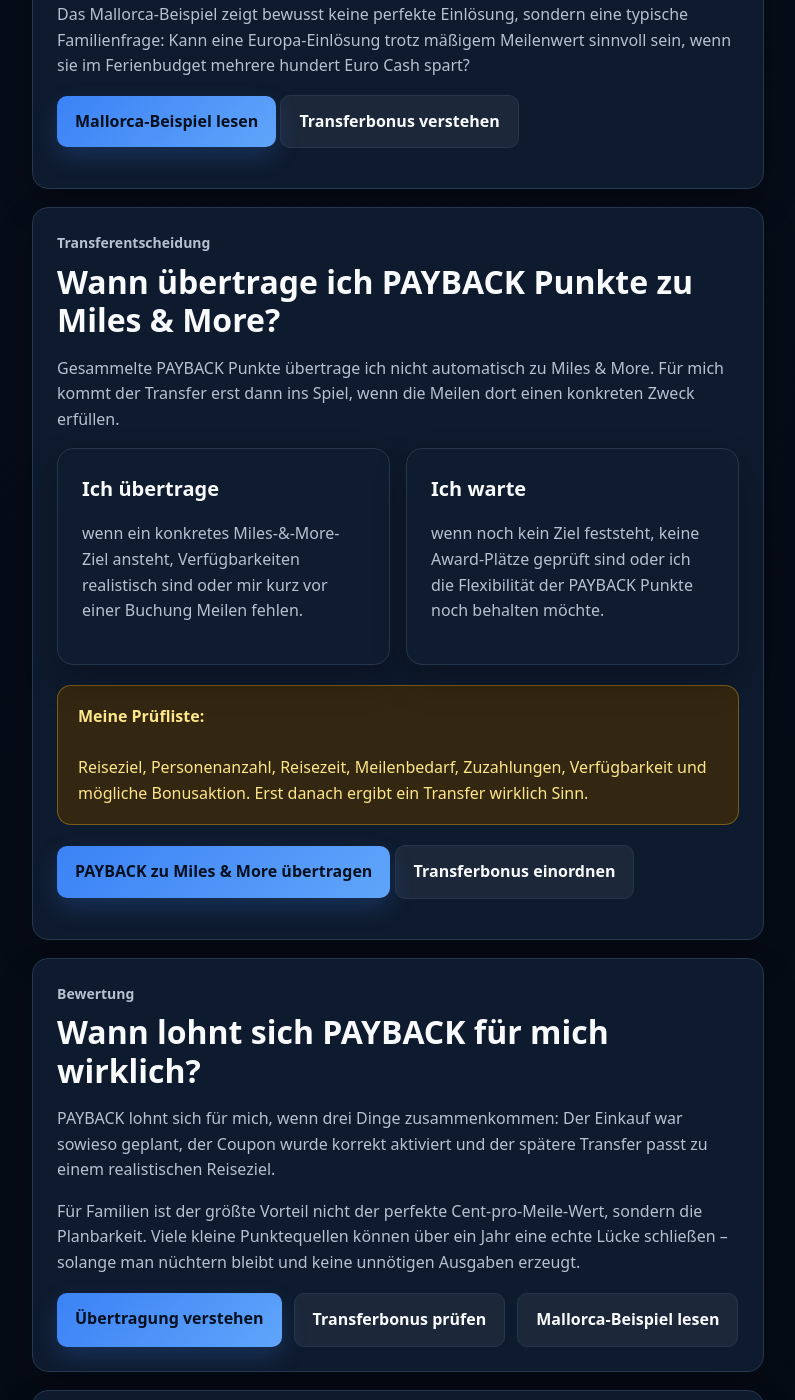
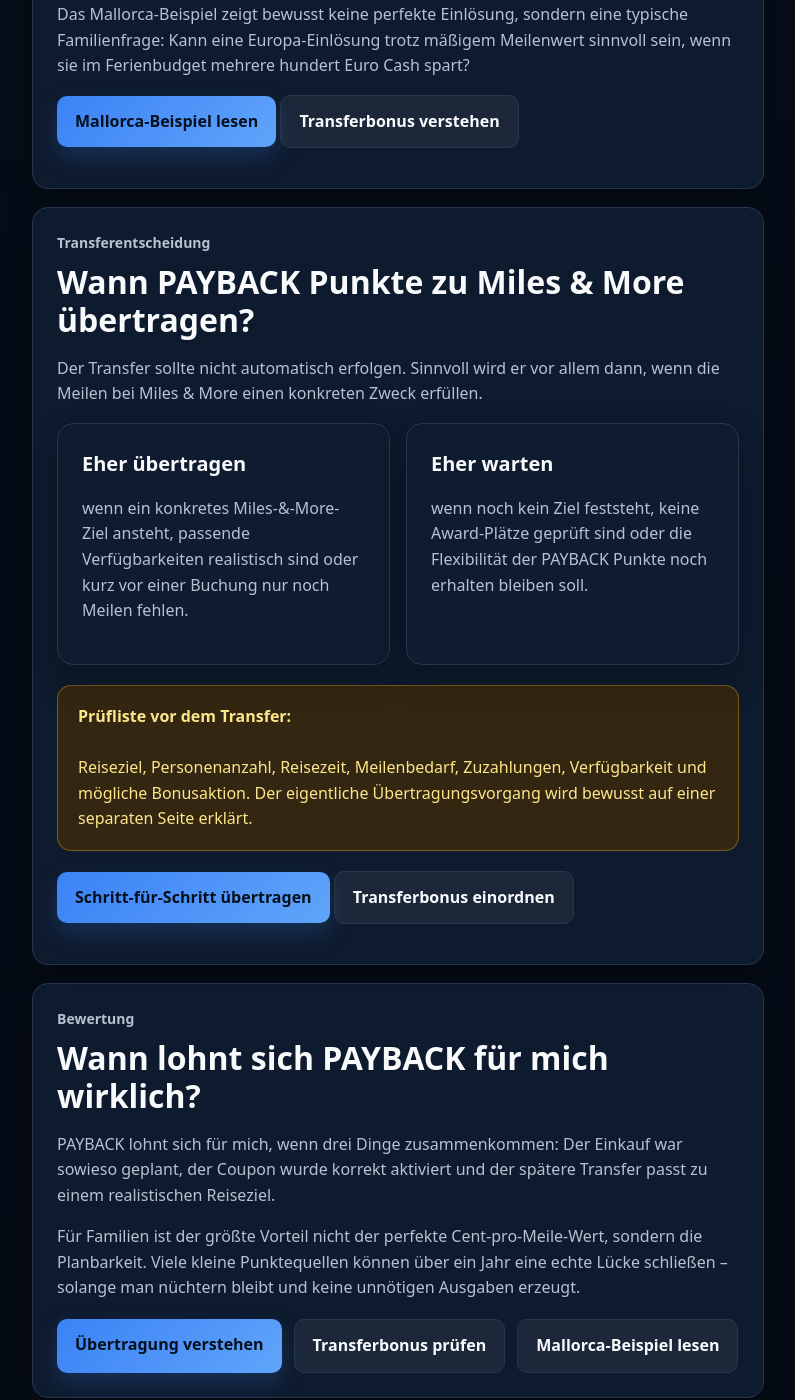
Before and after one commit to Praemienflug-Planer/miles-planer, a Jekyll site: the page built from meilen-sammeln/payback/index.html, in a window 1280 px wide and 1400 px high, scrolled down 9912 px. Shown: the whole window, without its empty margins (68-863 px from the left). Built offline with Jekyll 4.4.1, drawn with Linux system fonts in a browser that asks for light colours.

Commit message:
Separate PAYBACK transfer decision from transfer tutorial

```diff
--- a/_includes/payback/anleitung.html
+++ b/_includes/payback/anleitung.html
@@ -1,11 +1,11 @@
 <div class="article-card seo-card" id="transfer-strategie">
   <p class="eyebrow">Transferentscheidung</p>
-  <h2>Wann übertrage ich PAYBACK Punkte zu Miles &amp; More?</h2>
-  <p>Gesammelte PAYBACK Punkte übertrage ich nicht automatisch zu Miles &amp; More. Für mich kommt der Transfer erst dann ins Spiel, wenn die Meilen dort einen konkreten Zweck erfüllen.</p>
+  <h2>Wann PAYBACK Punkte zu Miles &amp; More übertragen?</h2>
+  <p>Der Transfer sollte nicht automatisch erfolgen. Sinnvoll wird er vor allem dann, wenn die Meilen bei Miles &amp; More einen konkreten Zweck erfüllen.</p>
   <div class="feature-grid">
-    <div class="feature-card"><h3>Ich übertrage</h3><p>wenn ein konkretes Miles-&amp;-More-Ziel ansteht, Verfügbarkeiten realistisch sind oder mir kurz vor einer Buchung Meilen fehlen.</p></div>
-    <div class="feature-card"><h3>Ich warte</h3><p>wenn noch kein Ziel feststeht, keine Award-Plätze geprüft sind oder ich die Flexibilität der PAYBACK Punkte noch behalten möchte.</p></div>
+    <div class="feature-card"><h3>Eher übertragen</h3><p>wenn ein konkretes Miles-&amp;-More-Ziel ansteht, passende Verfügbarkeiten realistisch sind oder kurz vor einer Buchung nur noch Meilen fehlen.</p></div>
+    <div class="feature-card"><h3>Eher warten</h3><p>wenn noch kein Ziel feststeht, keine Award-Plätze geprüft sind oder die Flexibilität der PAYBACK Punkte noch erhalten bleiben soll.</p></div>
   </div>
-  <div class="warning-box"><strong>Meine Prüfliste:</strong><br><br>Reiseziel, Personenanzahl, Reisezeit, Meilenbedarf, Zuzahlungen, Verfügbarkeit und mögliche Bonusaktion. Erst danach ergibt ein Transfer wirklich Sinn.</div>
-  <p><a class="btn btn-primary" href="/meilen-sammeln/payback-punkte-miles-and-more/">PAYBACK zu Miles &amp; More übertragen</a> <a class="btn btn-secondary" href="/meilen-sammeln/payback-transferbonus/">Transferbonus einordnen</a></p>
+  <div class="warning-box"><strong>Prüfliste vor dem Transfer:</strong><br><br>Reiseziel, Personenanzahl, Reisezeit, Meilenbedarf, Zuzahlungen, Verfügbarkeit und mögliche Bonusaktion. Der eigentliche Übertragungsvorgang wird bewusst auf einer separaten Seite erklärt.</div>
+  <p><a class="btn btn-primary" href="/meilen-sammeln/payback-punkte-miles-and-more/">Schritt-für-Schritt übertragen</a> <a class="btn btn-secondary" href="/meilen-sammeln/payback-transferbonus/">Transferbonus einordnen</a></p>
 </div>
```
